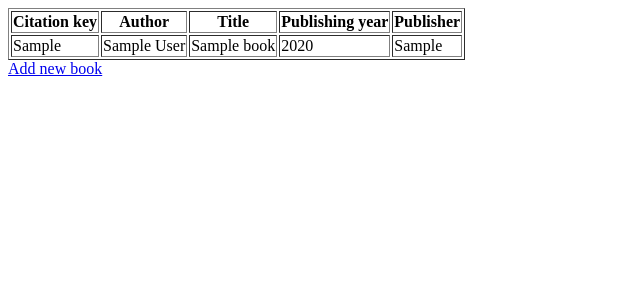
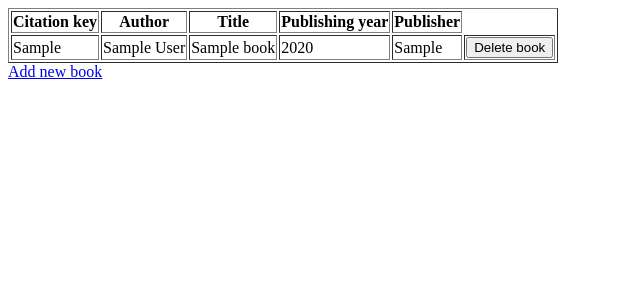
Before and after one commit to nessamerivirta/jugu_miniprojekti, a Flask app: page /view_books in a window 1280 px wide. Shown: the top 300 px of the page, without its empty margins (0-640 px from the left). Run offline with Flask 3, Linux system fonts and the light colour scheme; tables that the repository leaves empty hold one stand-in row (values such as "Sample post").

Commit message:
EMK testing CI workflow ver15, things for delete book again

```diff
--- a/src/templates/books.html
+++ b/src/templates/books.html
@@ -22,6 +22,11 @@
           <td>{{ book.title }}</td>
           <td>{{ book.publishing_year }}</td>
           <td>{{ book.publisher }}</td>
+          <td>
+            <form action="/delete_book/{{ book.id }}" method="POST">
+            <button type="submit">Delete book</button>
+            </form>
+          </td>
         </tr>
       {% endfor %}
     </table>
```
Also changed, not shown: 1 other file.
